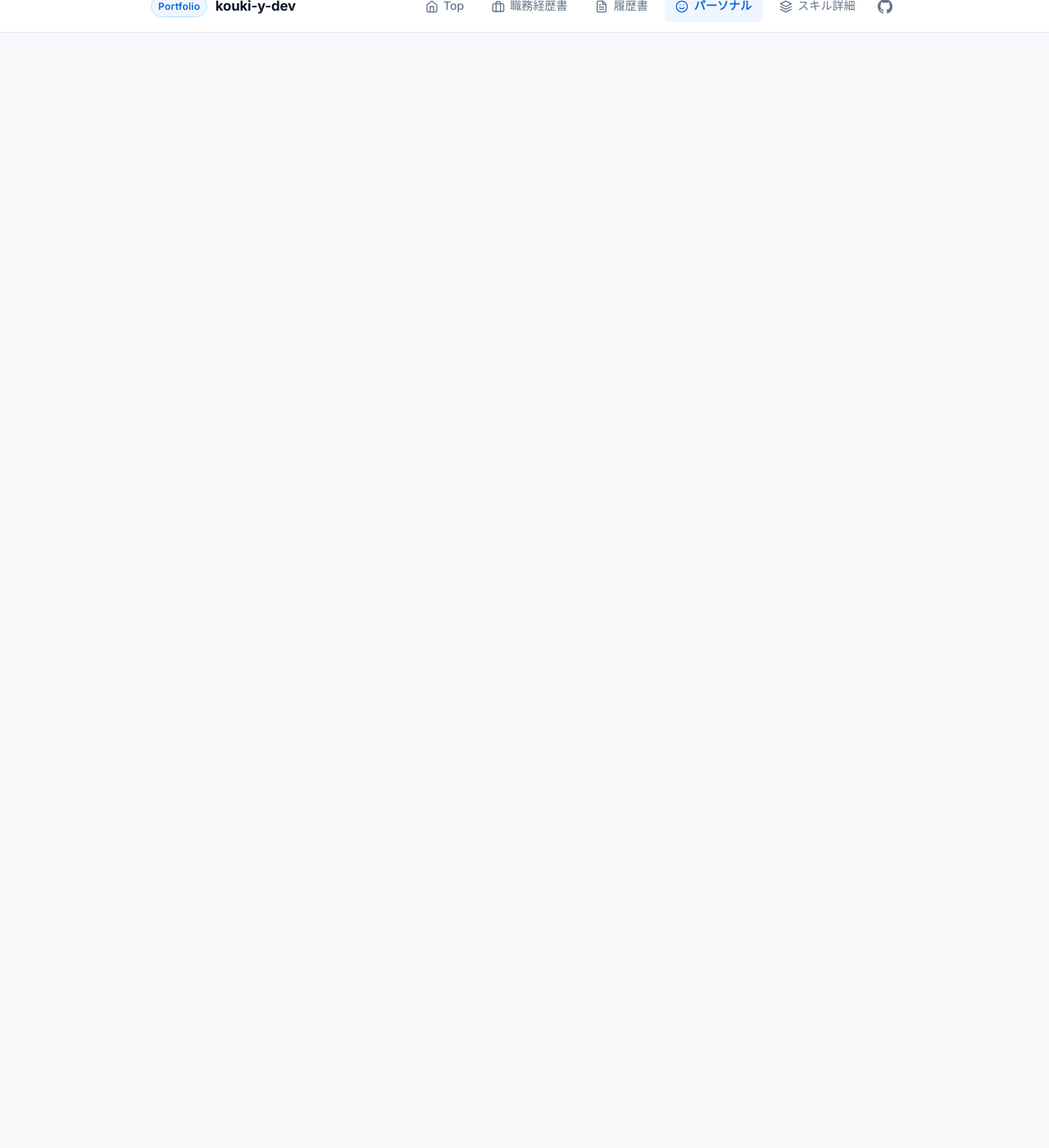
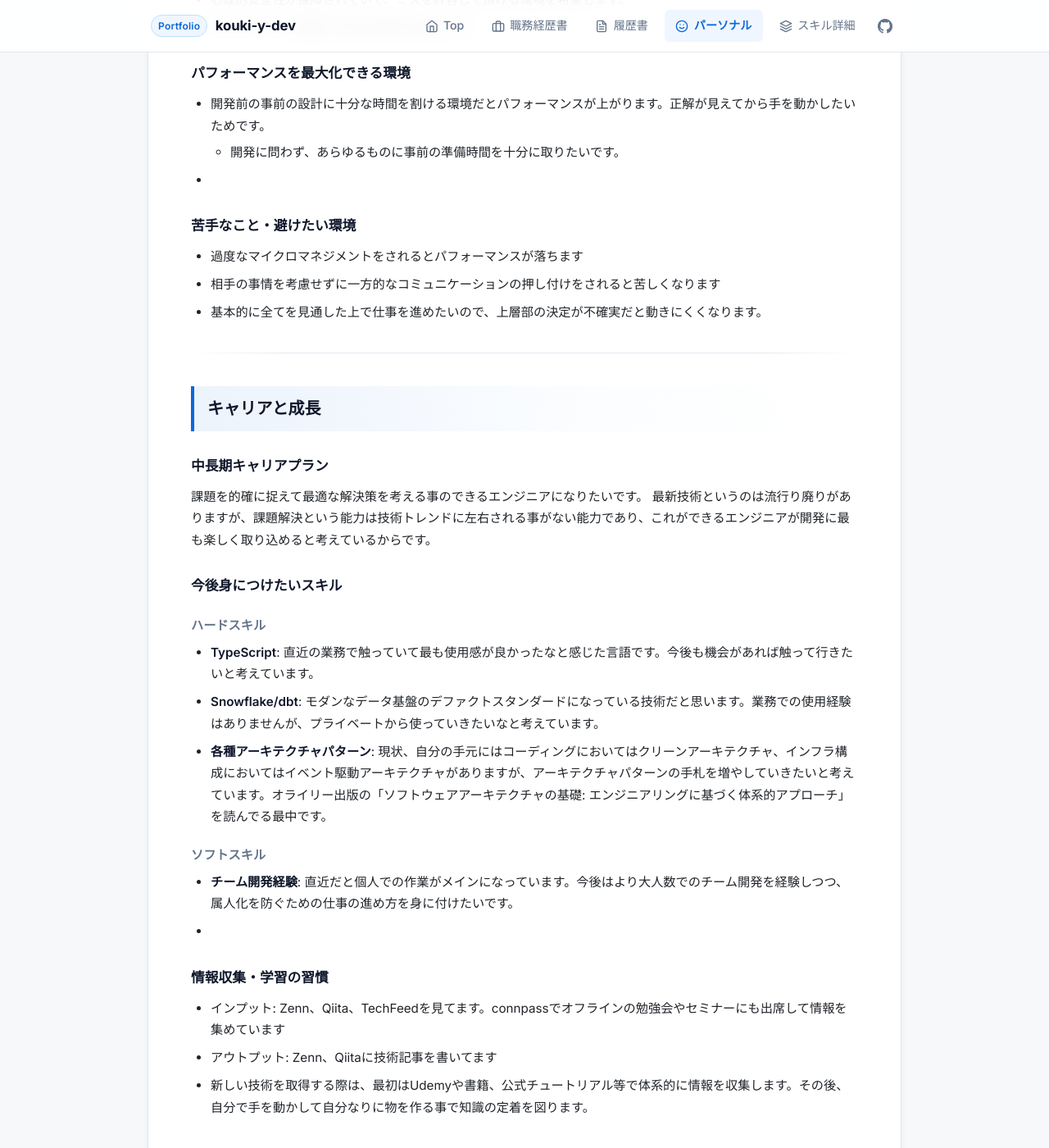
Before and after one commit to kouki-y-dev/about-me, a Jekyll site: the page built from docs/personal.md, in a window 1280 px wide and 1400 px high, scrolled down 1599 px. Shown: the whole window at 82% size. Built offline with Jekyll 4.4.1, drawn with Linux system fonts in a browser that asks for light colours; before the commit the page ends 1639 px from its top, so only the background shows below that; some of the changed text lies outside the part shown.

Commit message:
update: パーソナルページざっくり記載

```diff
--- a/docs/personal.md
+++ b/docs/personal.md
@@ -12,15 +12,22 @@ title: "パーソナルデータ・価値観"
 
 ### 性格・自己認識
 
-<!-- 自身の性格、思考の傾向、コミュニケーションスタイルなど -->
+- 内向的寄りな性格です。
+- 心配性です。基本的に最悪の状況を想定しながら動きます。そのために事前の準備にはしっかり時間をかけます。
+- 日頃からアサーティブなコミュニケーションを心がけています。相手の事情を考慮した後、基本的には否定から入らず受け入れる姿勢を取っています。
+- 感情的になるのが苦手です。意見が衝突した際は感情的に相手を否定する事は無く、論理的な解決を好みます。
+- 意見が真っ向から衝突した際、相手の意見の方が優れていると思ったら素直に受け入れる事が多いです。
 
 ### 他人から評価されるポイント
 
-<!-- 同僚、上司、チームメンバーなどからよく言われること・推薦されるポイント -->
+- ドキュメンテーション能力についてはよくお褒めを頂きます。生成AIが無かった時代、当時は議事録等を担当する事が多かったのですが、ドキュメントに関しては見やすいと評判でした。今でも業務を進める際はNotionにとりあえず書く癖がついてます。
+- 年下の後輩からはよく話しやすいと言われます。
 
 ### プライベート・息抜き
 
-<!-- 休日の過ごし方、趣味、リフレッシュ方法など -->
+- 趣味はゲーム、お酒、散歩、筋トレです。
+- 始業前や終業後に軽く散歩してリフレッシュしたり、平日夜は友達とゲームします。
+- 週末は居酒屋開拓やバー通いしたり、ジムに行ってガッツリ体を動かしています。
 
 ---
 
@@ -28,23 +35,32 @@ title: "パーソナルデータ・価値観"
 
 ### 大切にしている価値観
 
-<!-- 業務を進める上で軸にしている考え方（課題解決ファースト、最小手順での開発など） -->
+- 開発をする際、頭の中に明確な正解が見えるまで手を動かさないように心がけています。最初にできる限り正解を考えてから作り始めることで、手戻りを最小限に抑えるようにしています。
+-
 
 ### 生成AIの活用スタンス
 
-<!-- 日常の開発でのAI活用法、プロンプト・エージェントの使い分け、鵜呑みにせず検証するスタンスなど -->
+- 設計・開発・テストの全てにAIを活用しています。
+- 基本的にAIと壁打ちしながら作業を進めますが、自分の中に正解を持ってAIの言いなりにならないように心がけています
+- AIの出力は必ず確認するようにしつつ、内容によってはAIの返してきた内容を自分で検索をかけたり自分の手で試して自力でファクトチェックするようにしています。
 
 ### 好む組織文化・チームの雰囲気
 
-<!-- 心理的安全性、フラットさ、ドキュメント重視、非同期コミュニケーションなど -->
+- チームメンバー同士がフラットに助け合える環境を希望します
+- 心理的安全性が保障されていて、ミスを許容して頂ける環境を希望します。
+- ボトムアップに提案が可能な環境を希望します。
 
 ### パフォーマンスを最大化できる環境
 
-<!-- 裁量、意思決定スピード、開発環境、リモート/ハイブリッドの働き方など -->
+- 開発前の事前の設計に十分な時間を割ける環境だとパフォーマンスが上がります。正解が見えてから手を動かしたいためです。
+    - 開発に問わず、あらゆるものに事前の準備時間を十分に取りたいです。
+-
 
 ### 苦手なこと・避けたい環境
 
-<!-- 自身の強みが活きにくい環境、マイクロマネジメント、目的が不明瞭な作業など -->
+- 過度なマイクロマネジメントをされるとパフォーマンスが落ちます
+- 相手の事情を考慮せずに一方的なコミュニケーションの押し付けをされると苦しくなります
+- 基本的に全てを見通した上で仕事を進めたいので、上層部の決定が不確実だと動きにくくなります。
 
 ---
 
@@ -52,18 +68,25 @@ title: "パーソナルデータ・価値観"
 
 ### 中長期キャリアプラン
 
-<!-- 3〜5年後に目指すエンジニア像、担当したい役割や領域 -->
+課題を的確に捉えて最適な解決策を考える事のできるエンジニアになりたいです。
+最新技術というのは流行り廃りがありますが、課題解決という能力は技術トレンドに左右される事がない能力であり、これができるエンジニアが開発に最も楽しく取り込めると考えているからです。
+
 
 ### 今後身につけたいスキル
 
 #### ハードスキル
 
-<!-- 今後習得したいプログラミング言語、クラウド技術、アーキテクチャ設計など -->
+- **TypeScript**: 直近の業務で触っていて最も使用感が良かったなと感じた言語です。今後も機会があれば触って行きたいと考えています。
+- **Snowflake/dbt**: モダンなデータ基盤のデファクトスタンダードになっている技術だと思います。業務での使用経験はありませんが、プライベートから使っていきたいなと考えています。
+- **各種アーキテクチャパターン**: 現状、自分の手元にはコーディングにおいてはクリーンアーキテクチャ、インフラ構成においてはイベント駆動アーキテクチャがありますが、アーキテクチャパターンの手札を増やしていきたいと考えています。オライリー出版の「ソフトウェアアーキテクチャの基礎: エンジニアリングに基づく体系的アプローチ」を読んでる最中です。
 
 #### ソフトスキル
 
-<!-- リーダーシップ、合意形成力、プロジェクトマネジメントなど -->
+- **チーム開発経験**: 直近だと個人での作業がメインになっています。今後はより大人数でのチーム開発を経験しつつ、属人化を防ぐための仕事の進め方を身に付けたいです。
+-
 
 ### 情報収集・学習の習慣
 
-<!-- 普段のインプット源（Zenn、Qiita、公式ドキュメント、海外記事、X、書籍など）や学習習慣 -->
+- インプット: Zenn、Qiita、TechFeedを見てます。connpassでオフラインの勉強会やセミナーにも出席して情報を集めています
+- アウトプット: Zenn、Qiitaに技術記事を書いてます
+- 新しい技術を取得する際は、最初はUdemyや書籍、公式チュートリアル等で体系的に情報を収集します。その後、自分で手を動かして自分なりに物を作る事で知識の定着を図ります。
```
